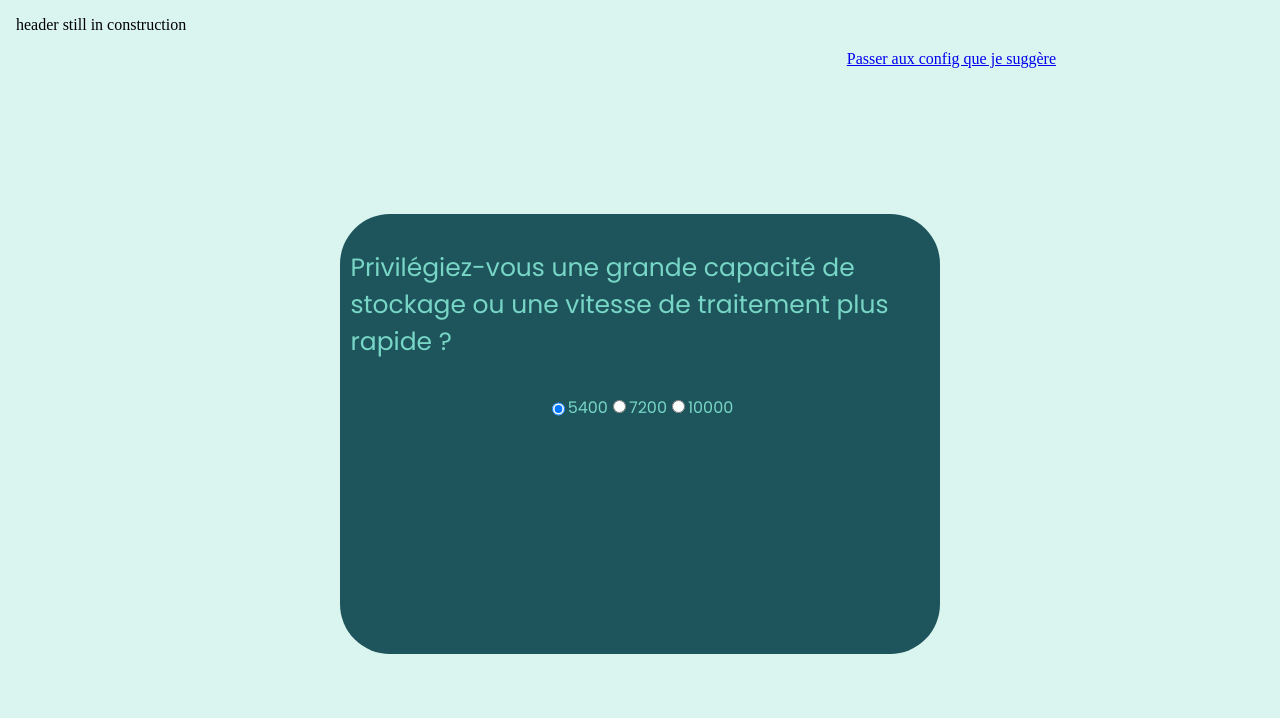
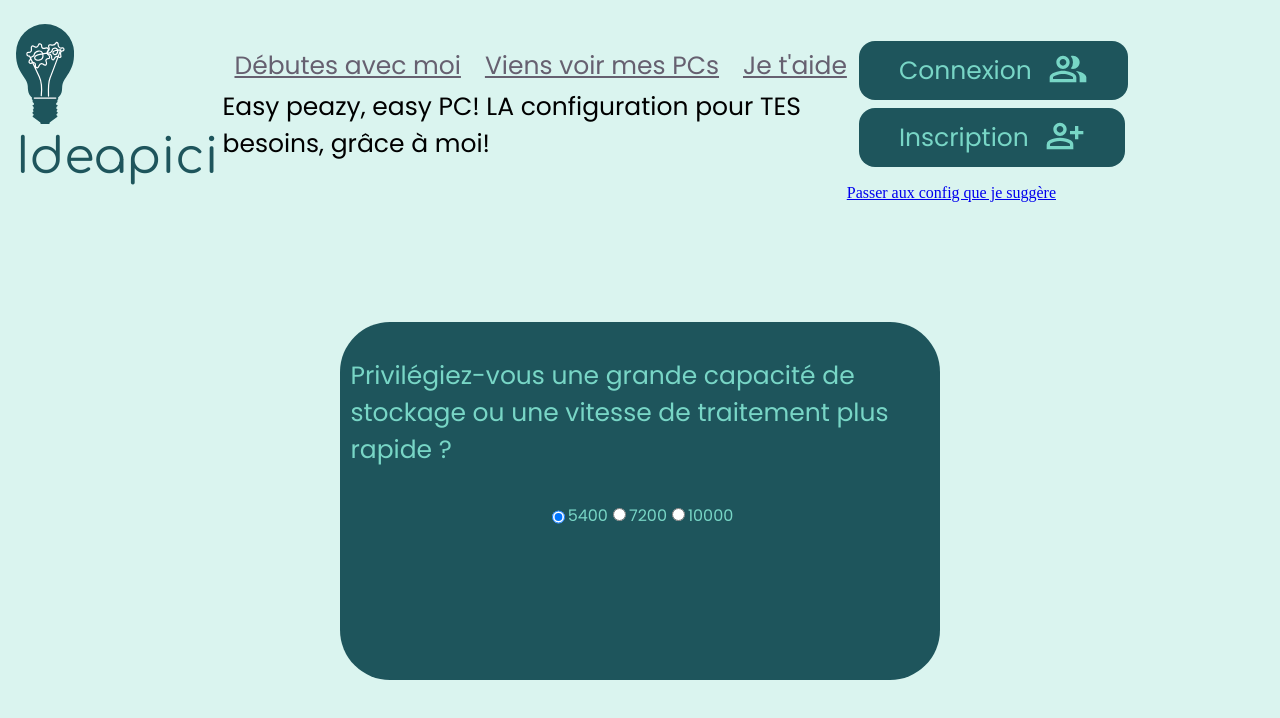
Before and after one commit to Phignis/ideapici, an Angular app in the folder src/ideapici/: page /questions-page in a window 1280 px wide. Shown: the top 718 px of the page. Built offline with nearby package versions, Linux system fonts and the light colour scheme.

Commit message:
following the changes request

```diff
--- a/src/ideapici/src/app/components/header/header.component.html
+++ b/src/ideapici/src/app/components/header/header.component.html
@@ -1,11 +1,12 @@
 <header>
     <app-titled-icon-ideapici></app-titled-icon-ideapici>
     <div class="central-part">
+
         <nav>
             <!-- TODO : add routerLink directive -->
-            <a class="text-title-link">Débutes avec moi</a>
-            <a class="text-title-link">Viens voir mes PCs</a>
-            <a class="text-title-link">Je t'aide</a>
+            <a class="text-title-link" routerLink="/questions-page">Débutes avec moi</a>
+            <a class="text-title-link" routerLink="/visualize-pcs">Viens voir mes PCs</a>
+            <a class="text-title-link" routerLink="/learn">Je t'aide</a>
         </nav>
         <p>
             Easy peazy, easy PC! LA configuration pour TES besoins, grâce à moi!
--- a/src/ideapici/src/app/pages/landing-page/landing-page.component.html
+++ b/src/ideapici/src/app/pages/landing-page/landing-page.component.html
@@ -1,7 +1,7 @@
 <app-header-hero class="header-hero"></app-header-hero>
 
 <section class="page-hero">
-    <app-hero-button destination="setupChoice" textToDisplay="Pensons ensemble à ton nouveau PC!"></app-hero-button>
+    <app-hero-button destination="questions-page" textToDisplay="Pensons ensemble à ton nouveau PC!"></app-hero-button>
 </section>
 
 <section class="page-content" (click)="expendContent()"> <!-- $ before var indicates that var is observable (based on conception pattern Observer) -->
--- a/src/ideapici/src/app/pages/questions-page/questions-page.component.html
+++ b/src/ideapici/src/app/pages/questions-page/questions-page.component.html
@@ -1,5 +1,5 @@
 <header>
-    <p>header still in construction</p>
+    <app-header></app-header>
 </header>
 
 <section id="config_link">
```
